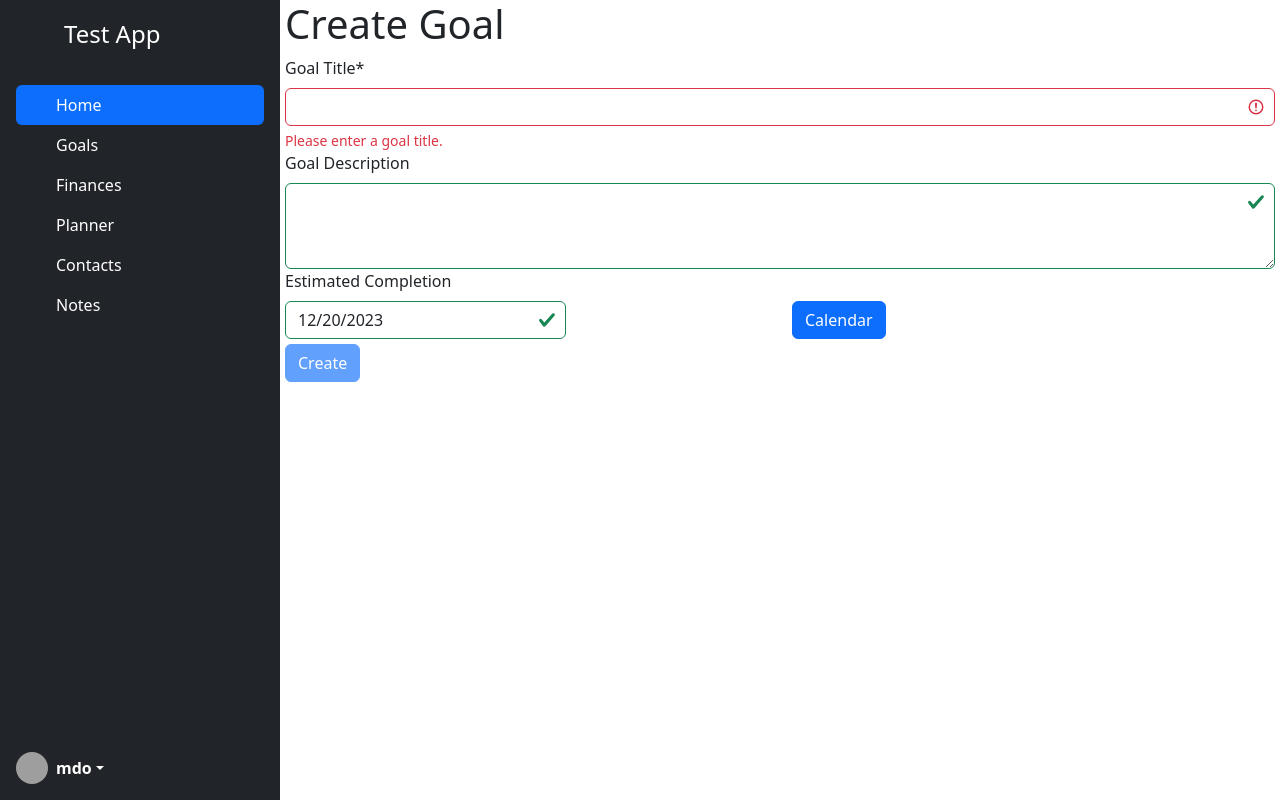
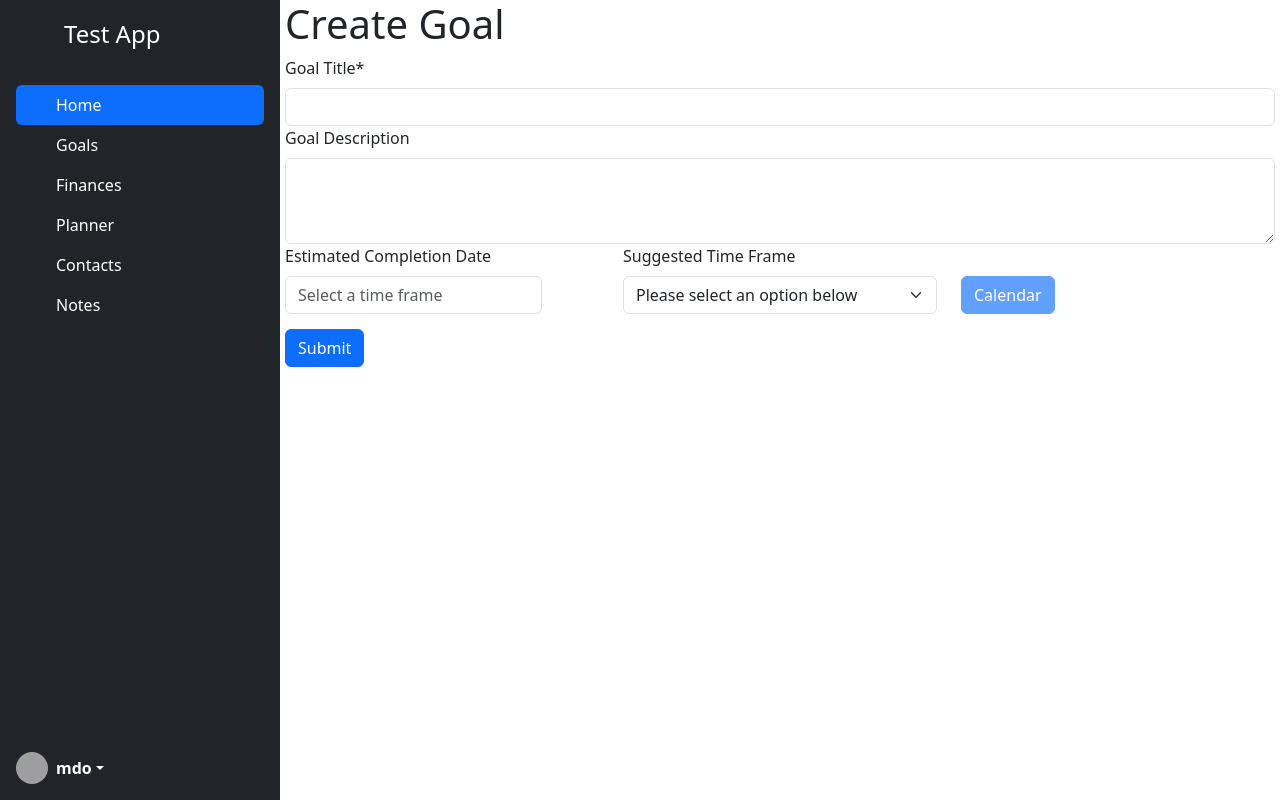
Before and after one commit to DawsonGeist/dailyio, a React (Create React App) app in the folder Client/: page /CreateGoal in a window 1280 px wide. Built offline with nearby package versions, Linux system fonts and the light colour scheme; grey boxes are pictures that could not be loaded.

Commit message:
MOre Validation Changes + Create Task

```diff
--- a/Client/src/App.js
+++ b/Client/src/App.js
@@ -9,6 +9,7 @@ import Home from './Pages/Home';
 import PlannerOverview from './Pages/PlannerOverview';
 import GoalsOverview from './Pages/GoalsOverview';
 import CreateGoal from './Pages/CreateGoal';
+import CreateTask from './Pages/CreateTask';
 
 const GetPageContent = () => {
   return (
@@ -30,6 +31,7 @@ function App() {
       <Route path='/PlannerOverview' element={<PlannerOverview/>}/>
       <Route path='/GoalsOverview' element={<GoalsOverview/>}/>
       <Route path='/CreateGoal' element={<CreateGoal/>}/>
+      <Route path='/CreateTask' element={<CreateTask/>}/>
     </Routes>
   );
 }
--- a/Client/src/Components/SideBar.js
+++ b/Client/src/Components/SideBar.js
@@ -86,7 +86,7 @@ const SideBar = () => {
                         <ul class="list-unstyled fw-normal pb-1 small">
                             <li class="nav-item"><a href="/GoalsOverview" class="nav-link text-white">Overview</a></li>
                             <li class="nav-item"><a href="/CreateGoal" class="nav-link text-white">Create Goal</a></li>
-                            <li class="nav-item"><a href="#" class="nav-link text-white">Create Task</a></li>
+                            <li class="nav-item"><a href="/CreateTask" class="nav-link text-white">Create Task</a></li>
                         </ul>
                     </div>
                 </li>
--- a/Client/src/Pages/CreateGoal.js
+++ b/Client/src/Pages/CreateGoal.js
@@ -1,6 +1,7 @@
 import react from 'react'
 import { useState, useEffect } from 'react';
 import { useNavigate } from 'react-router-dom';
+import moment from 'moment';
 import 'bootstrap/dist/css/bootstrap.css'; // Import Bootstrap CSS
 import 'bootstrap/dist/js/bootstrap.bundle'; // This fixed the issue with dropdowns?
 import '../styles.css'
@@ -26,9 +27,9 @@ const CreateGoal = () => {
     const [updatePage, setUpdatePage] = useState(true)
     const [title, setTitle] = useState("")
     const [description, setDescription] = useState("")
-    const [endDate, setEndDate] = useState(new Date())
+    const [endDate, setEndDate] = useState("")
     const [calendarOpen, setCalendarOpen] = useState(false)
-    const [formValid, setFormValid] = useState(false)
+    const [calendarButtonEnabled, setCalendarButtonEnabled] = useState(false)
 
     const navigate = useNavigate()
 
@@ -38,6 +39,13 @@ const CreateGoal = () => {
             setUpdatePage(false)
         }
     })
+
+    //make the input field for the date picker required
+    const datePickerInputField = document.querySelectorAll('#TextAreaGoalEndDate')
+    Array.from(datePickerInputField).forEach((input) => {
+        input.required = true
+    })
+
     return (
         <div className="sidebar-content-container">
             <SideBar/>
@@ -45,7 +53,36 @@ const CreateGoal = () => {
             <div className='page-container'>
                 <h1>Create Goal</h1>
 
-                <form class="g-3 needs-validation was-validated" noValidate>
+                <form class="g-3 needs-validation" noValidate onSubmit={(event) => {
+                    //Since we are doing noValidate for this form we are implementing custom css
+                    //The only way for our valid/invalid feedback to render is if we check if the form is valid
+                    //and if not, append 'was-validated' to the form classList
+                    const form = event.target
+                    if (!form.checkValidity()) {
+                        event.preventDefault()
+                        event.stopPropagation()
+                        form.classList.add('was-validated')
+                    }
+                    else {
+                        onClick(event, title, description, endDate)
+                        form.reset()
+                        form.classList.remove('was-validated')
+                        //make the input field for the date picker required and clear input
+                        const datePickerInputField = document.querySelectorAll('#TextAreaGoalEndDate')
+                        Array.from(datePickerInputField).forEach((input) => {
+                            input.required = true
+                            input.value = ""
+                        })
+                        //make the input field for the date picker required and clear input
+                        const suggestedTimeFrame = document.querySelectorAll('#SelectSuggestedEndDate')
+                        Array.from(suggestedTimeFrame).forEach((select) => {
+                            select.value = ""
+                        })
+                        setEndDate("")
+                        setTitle("")
+                        setDescription("")
+                    }
+                }}>
                     <label for="InputGoalTitle" class="form-label">Goal Title*</label>
                     <input type="text" class="form-control" id="InputGoalTitle" required onChange={(event) => {
                         setTitle(event.target.value)
@@ -58,15 +95,15 @@ const CreateGoal = () => {
                         setDescription(event.target.value)
                     }}></textarea>
 
-                    <label for="TextAreaGoalEndDate" className='form-label'>Estimated Completion</label>
                     <div className='row'>
-                        <div className='col'>
+                        <div className='col-4'>
+                            <label for="TextAreaGoalEndDate" className='form-label'>Estimated Completion Date</label>
                             <DatePicker
                             className='form-control'
                             id='TextAreaGoalEndDate'
                             open={calendarOpen}
-                            placeholderText={`${endDate.getMonth()+1}/${endDate.getDate()}/${endDate.getFullYear()}`}
-                            value={`${endDate.getMonth()+1}/${endDate.getDate()}/${endDate.getFullYear()}`}
+                            placeholderText={"Select a time frame"}
+                            value={endDate == "" ? "" : `${endDate.getMonth()+1}/${endDate.getDate()}/${endDate.getFullYear()}`}
                             startDate={null}
                             scrollableYearDropdown
                             showMonthDropdown
@@ -84,22 +121,42 @@ const CreateGoal = () => {
                             }}
                             />
                         </div>
-                        <div className='col'>
+                        <div className='col-4'>
+                            <label for="SelectSuggestedEndDate" className='form-label'>Suggested Time Frame</label>
+                            <select class="form-select" id="SelectSuggestedEndDate" required
+                            onChange={(event) => {
+                                if(event.target.value != "custom") {
+                                    setCalendarButtonEnabled(false)
+                                    const timePeriod = event.target.value.split(" ")
+                                    //requiredMoment
+                                    setEndDate(moment(new Date()).add(timePeriod[0], timePeriod[1]).toDate())
+                                }
+                                else {
+                                    setCalendarButtonEnabled(true)
+                                }
+                            }}>
+                                <option selected disabled value="">Please select an option below</option>
+                                <option value="1 Week">1 Week</option>
+                                <option value="1 Month">1 Month</option>
+                                <option value="6 Month">6 Months</option>
+                                <option value="1 Year">1 Year</option>
+                                <option value="5 Year">5 Years</option>
+                                <option value="custom">Custom</option>
+                            </select>
+                        </div>
+                        <div className='col-4 align-self-end'>
                             <button className='btn btn-primary'
                             id="btn-ToggleCalendar"
                             type='button'
+                            disabled={!calendarButtonEnabled}
                             onClick={(event) => {
                                 setCalendarOpen(!calendarOpen)
                             }}>Calendar</button>
                         </div>
                     </div>
 
-                    <button type="submit" className="btn btn-primary" disabled={title == ""}
-                    style={{marginTop:"5px"}}
-                    onClick={(event) => {
-                        onClick(event, title, description, endDate)
-                        navigate('/GoalsOverview')
-                    }}>Create</button>
+                    <button type="submit" className="btn btn-primary"
+                    style={{marginTop:"15px"}}>Submit</button>
                 </form>
             </div>
         </div>
--- /dev/null
+++ b/Client/src/Pages/CreateTask.js
@@ -0,0 +1,123 @@
+import react from 'react'
+import { useState, useEffect } from 'react';
+import { useNavigate } from 'react-router-dom';
+import 'bootstrap/dist/css/bootstrap.css'; // Import Bootstrap CSS
+import 'bootstrap/dist/js/bootstrap.bundle'; // This fixed the issue with dropdowns?
+import '../styles.css'
+import SideBar from '../Components/SideBar';
+import DatePicker from "react-datepicker";
+
+import "react-datepicker/dist/react-datepicker.css";
+
+const onClick = (event, goalID, title, description, severity) => {
+    event.preventDefault()
+    console.log("Goal ID:")
+    console.log(goalID)
+    console.log("Title:")
+    console.log(title)
+    console.log("Description:")
+    console.log(description)
+    console.log("Severity:")
+    console.log(severity)
+    //Add completed boolean property
+
+    alert("TODO: Create Task")
+}
+
+const CreateTask = () => {
+    const [updatePage, setUpdatePage] = useState(true)
+    const [goalID, setGoalID] = useState("")
+    const [title, setTitle] = useState("")
+    const [description, setDescription] = useState("")
+    const [severity, setSeverity] = useState("Low")
+    const [formValid, setFormValid] = useState(false)
+
+    const navigate = useNavigate()
+    //Goal
+    //Title
+    //Description
+    //Severity
+
+    useEffect(() => {
+        if(updatePage) {
+            //Do something
+            setUpdatePage(false)
+        }
+    })
+
+    return (
+        <div className="sidebar-content-container">
+            <SideBar/>
+
+            <div className='page-container'>
+                <h1>Create Task</h1>
+
+                <form class="g-3 needs-validation" noValidate onSubmit={(event) => {
+                    //Since we are doing noValidate for this form we are implementing custom css
+                    //The only way for our valid/invalid feedback to render is if we check if the form is valid
+                    //and if not, append 'was-validated' to the form classList
+                    const form = event.target
+                    if (!form.checkValidity()) {
+                        event.preventDefault()
+                        event.stopPropagation()
+                        form.classList.add('was-validated')
+                    }
+                    else {
+                        onClick(event, goalID, title, description, severity)
+                        form.reset()
+                        form.classList.remove('was-validated')
+
+                        //make the input field for the date picker required and clear input
+                        const selectRelatedGoal = document.querySelectorAll('#SelectGoal')
+                        Array.from(selectRelatedGoal).forEach((select) => {
+                            select.value = ""
+                        })
+                    }
+                }}>
+
+                    <label for="SelectGoal" class="form-label">Related Goal*</label>
+                    <select class="form-select" id="SelectGoal" required onChange={(event) => {
+                        console.log(event)
+                        setGoalID(event.target.value)
+                    }}>
+                        <option selected disabled value="">Please select a related goal...</option>
+                        <option value="NA">N/A</option>
+                        <option value="1">One</option>
+                        <option value="2">Two</option>
+                        <option value="3">Three</option>
+                    </select>
+                    <div class="invalid-feedback">
+                    Please select a valid goal.
+                    </div>
+
+                    <label for="InputGoalTitle" class="form-label">Task Title*</label>
+                    <input type="text" class="form-control" id="InputGoalTitle" required onChange={(event) => {
+                        setTitle(event.target.value)
+                    }}/>
+                    <div class="invalid-feedback">Please enter a task title.</div>
+                    <div class="valid-feedback"></div>
+
+                    <label for="TextAreaGoalDescription" class="form-label">Task Description</label>
+                    <textarea class="form-control" id="TextAreaGoalDescription" rows="3" onChange={(event) => {
+                        setDescription(event.target.value)
+                    }}></textarea>
+
+
+                    <label for="SelectSeverity" class="form-label">Severity</label>
+                    <select class="form-select" aria-label="SelectSeverity" required onChange={(event) => {
+                        console.log(event)
+                        setSeverity(event.target.value)
+                    }}>
+                        <option value="Low">Low</option>
+                        <option value="Medium">Medium</option>
+                        <option value="High">High</option>
+                    </select>
+
+                    <button type='submit' className='btn btn-primary' style={{marginTop:"5px"}}>Submit</button>
+                </form>
+            </div>
+        </div>
+    );
+}
+
+export default CreateTask
--- a/Client/src/Pages/GoalsOverview.js
+++ b/Client/src/Pages/GoalsOverview.js
@@ -335,16 +335,19 @@ const GoalsOverview = () => {
             id: 0,
             title: "Create Test App",
             description: "Create a test app with miscellanious and frankly unrelated features such that you can demonstrate working knowledge of bootstrap, react, and mongoDB",
+            endDate: new Date(),
         },
         {
             id: 1,
             title: "Internship Application",
             description: "We need to secure a summer intership for 2024 such that we continue to learn between semesters",
+            endDate: new Date(),
         },
         {
             id: 2,
             title: "Social Life",
-            description: "Investing in my social circle such that I am involved in the lives of people I care about"
+            description: "Investing in my social circle such that I am involved in the lives of people I care about",
+            endDate: new Date(),
         },
     ]
     //Add completed boolean property
@@ -457,7 +460,7 @@ const GoalsOverview = () => {
             id: 13,
             title: "Event A",
             startDate: new Date("December 14, 2023 11:00:00"),
-            endDate: new Date("December 15, 2023 14:10:00"),
+            endDate: new Date("December 14, 2023 14:10:00"),
         },
     ]
 
```
